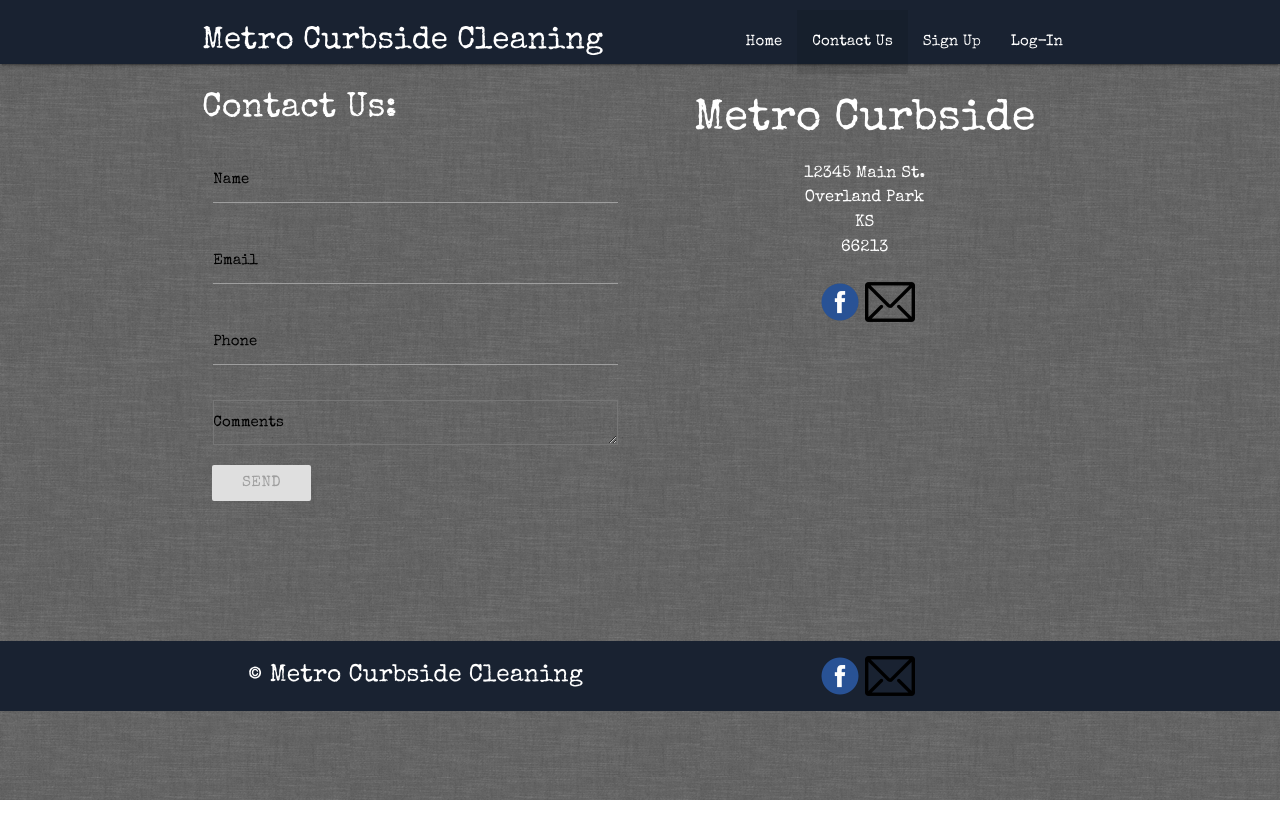
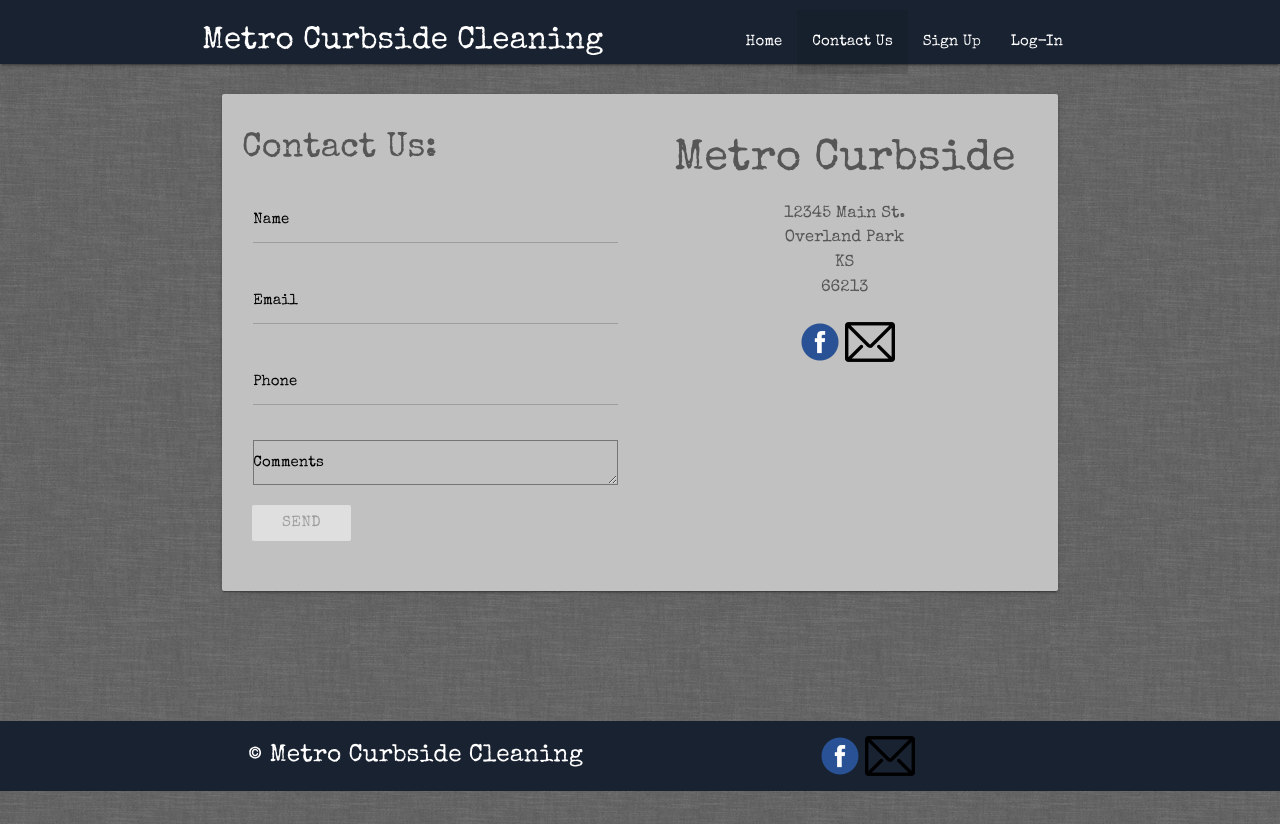
Before and after one commit to sunkstingray/metrocurb, a React (Create React App) app in the folder client/: page /ContactUs in a window 1280 px wide. Before the commit the page ends 800 px from the top, so only its background shows below. Built offline with nearby package versions, Linux system fonts and the light colour scheme; no server answers; a web font is replaced by a local one.

Commit message:
card edit

```diff
--- a/client/src/pages/ContactUs.js
+++ b/client/src/pages/ContactUs.js
@@ -130,6 +130,7 @@ class ContactUs extends Component {
     // };
     return(
       <div className="container">
+        <Card>
         <div className="row">
           <div className="col s6">
               <h4>Contact Us:</h4>
@@ -203,7 +204,7 @@ class ContactUs extends Component {
 
           </div>
         </div>
-
+        </Card>
       </div>
     )
   }
```
